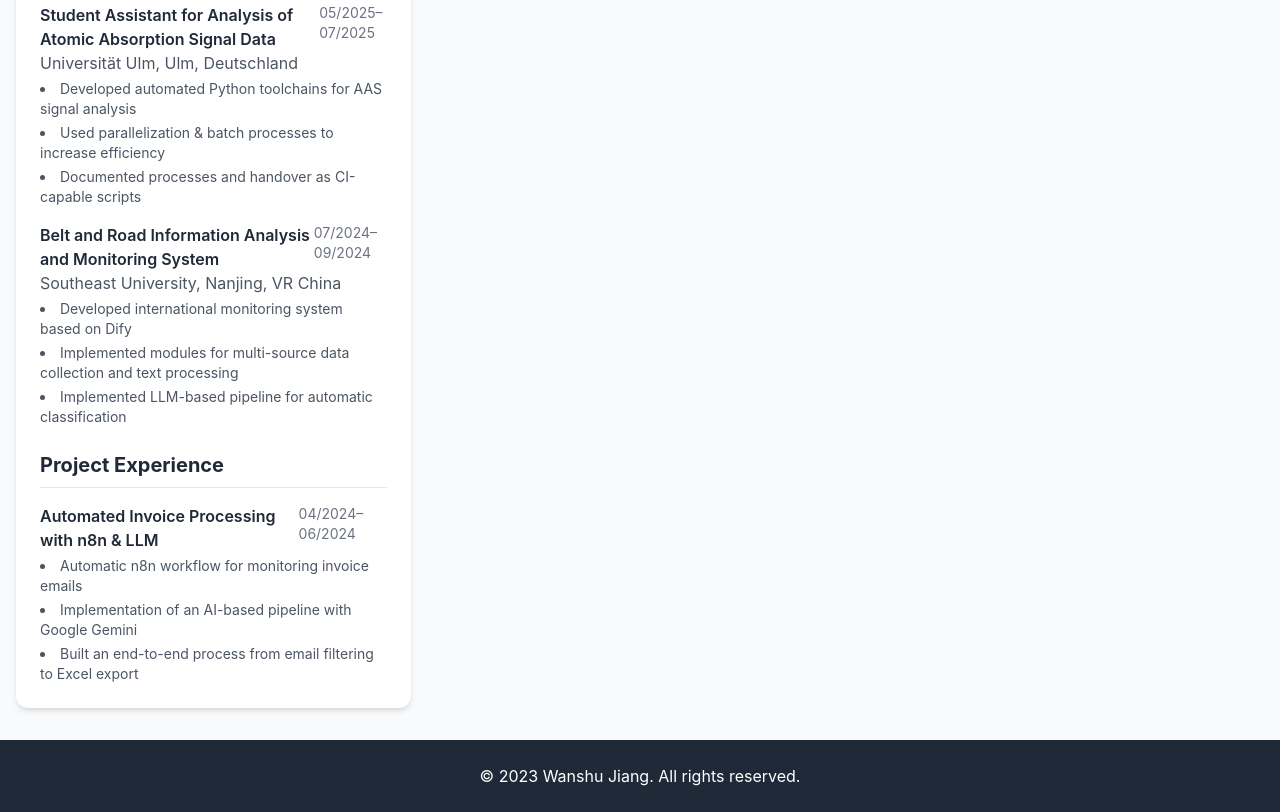
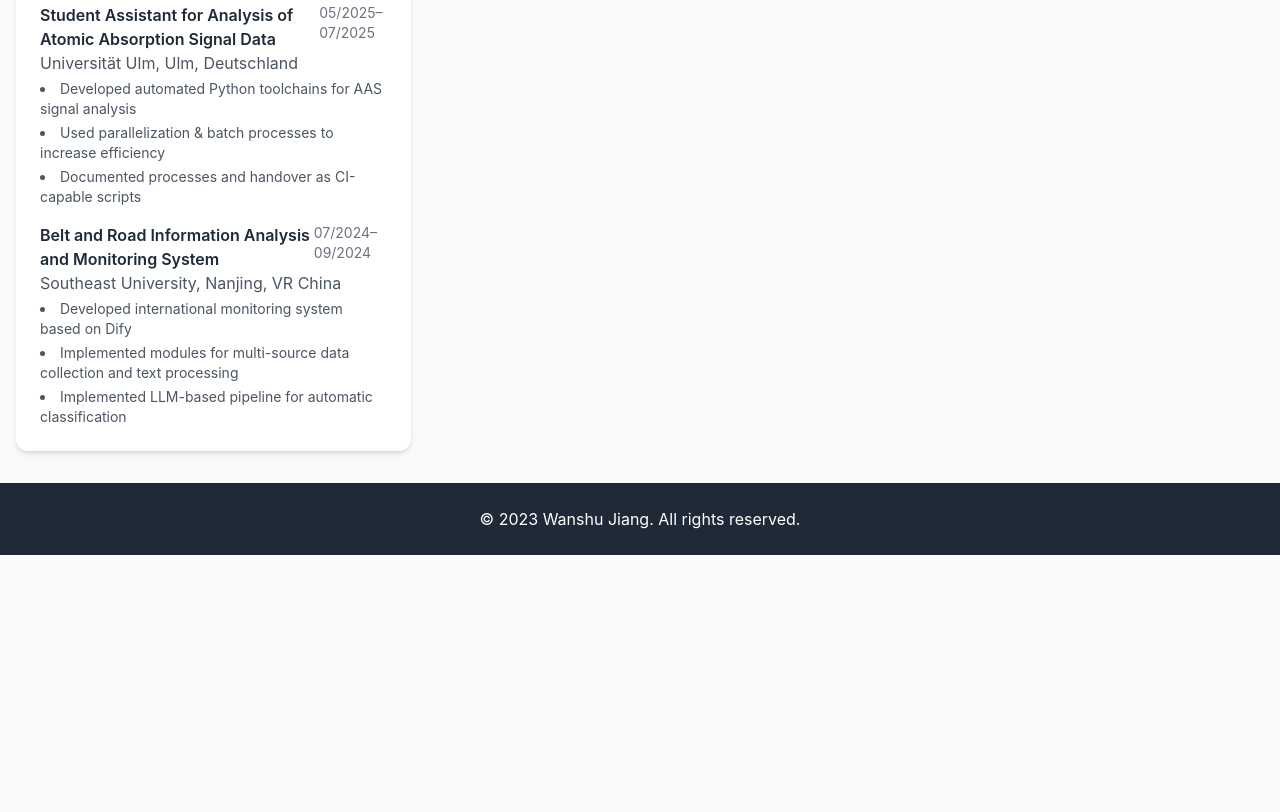
Before and after one commit to Alvaa717/Alvaa717.github.io, a plain HTML site: page index.html in a window 1280 px wide. Shown: the part 1055-1867 px from the top of the page. After the commit the page ends 1610 px from the top, so only its background shows below. Drawn offline with nearby package versions, Linux system fonts and the light colour scheme.

Commit message:
change index

```diff
--- a/index.html
+++ b/index.html
@@ -146,20 +146,6 @@
                                 </div>
                             </div>
 
-                            <h3 class="text-xl font-bold mt-6 mb-4 text-gray-800 border-b pb-2">Project Experience</h3>
-                            <div class="space-y-4">
-                                <div>
-                                    <div class="flex justify-between">
-                                        <h4 class="font-semibold">Automated Invoice Processing with n8n & LLM</h4>
-                                        <span class="text-sm text-gray-500">04/2024–06/2024</span>
-                                    </div>
-                                    <ul class="list-disc list-inside text-gray-600 text-sm mt-1 space-y-1">
-                                        <li>Automatic n8n workflow for monitoring invoice emails</li>
-                                        <li>Implementation of an AI-based pipeline with Google Gemini</li>
-                                        <li>Built an end-to-end process from email filtering to Excel export</li>
-                                    </ul>
-                                </div>
-                            </div>
                         </div>
 
                         <div id="content-skills" class="tab-content p-6 hidden">
```
